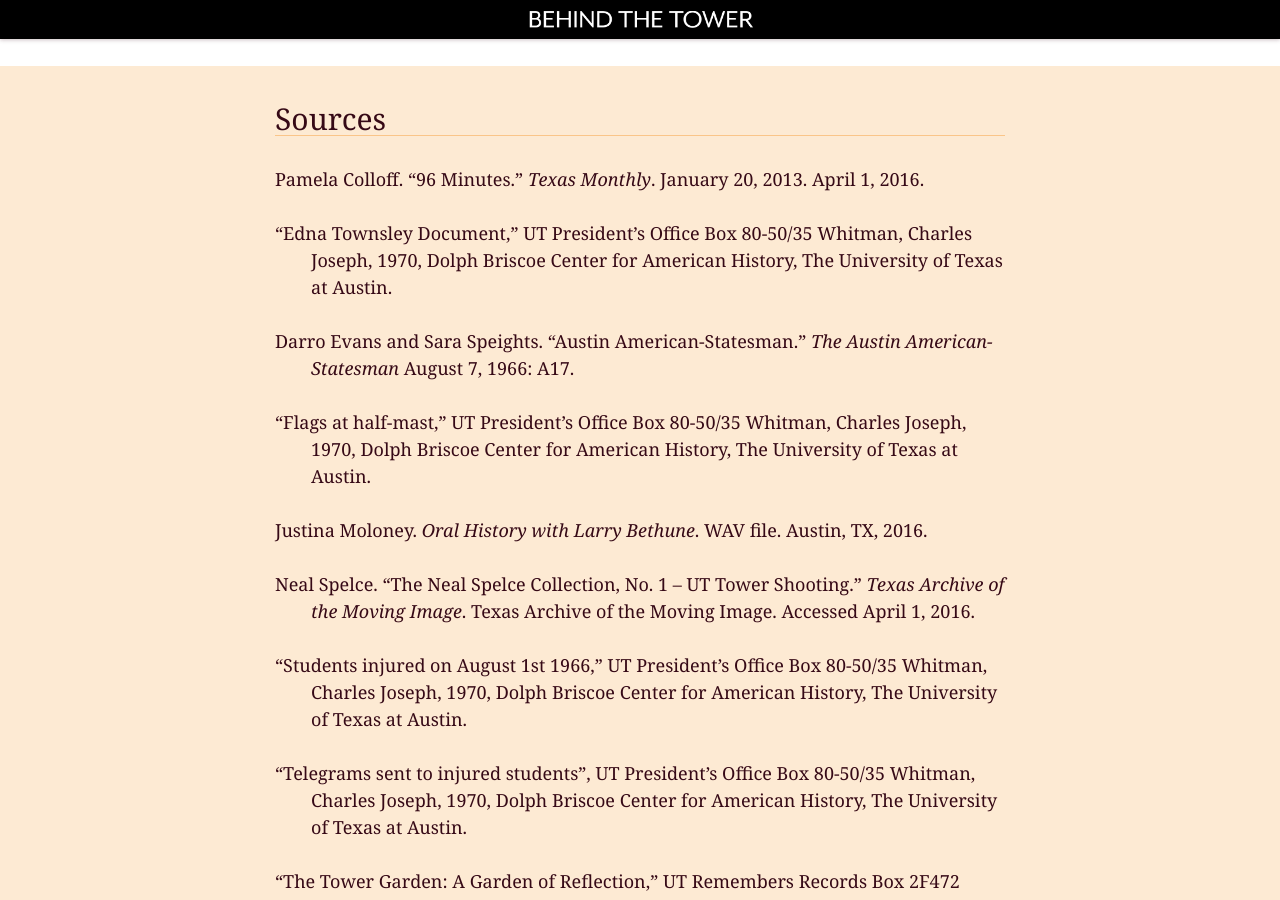
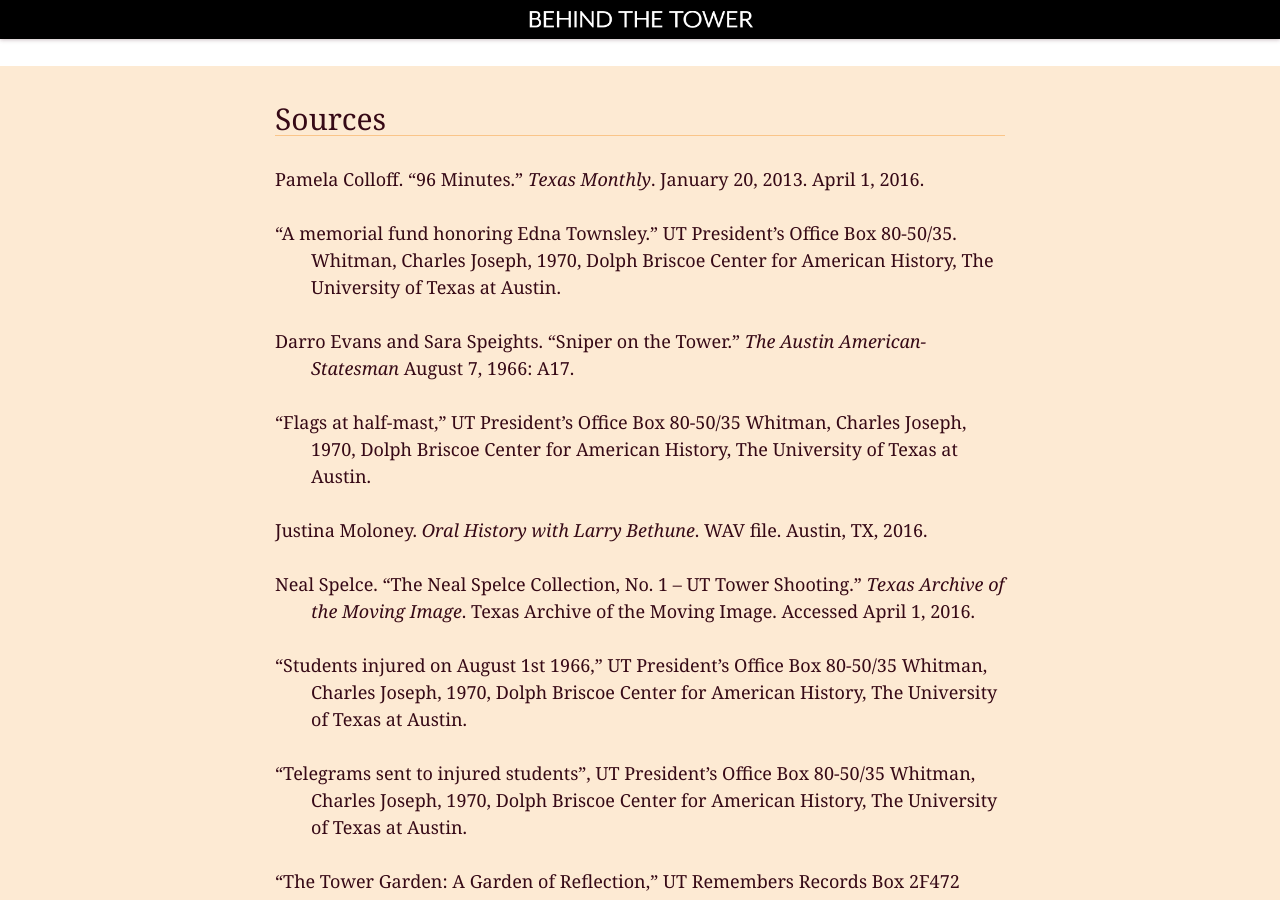
Before and after one commit to utexas-public-history/tower, a Jekyll site: the page built from _posts/2016-05-01-09-moloney-university-response.md, in a window 1280 px wide and 900 px high, scrolled down 6295 px. Built offline with Jekyll 4.4.1, drawn with Linux system fonts in a browser that asks for light colours.

Commit message:
Update citations on Moloney citations

```diff
--- a/_posts/2016-05-01-09-moloney-university-response.md
+++ b/_posts/2016-05-01-09-moloney-university-response.md
@@ -74,9 +74,9 @@
 
 Pamela Colloff. “96 Minutes.” _Texas Monthly_. January 20, 2013. April 1, 2016.
 
-“Edna Townsley Document,” UT President’s Office Box 80-50/35 Whitman, Charles Joseph,  1970, Dolph Briscoe Center for American History, The University of Texas at Austin.
+“A memorial fund honoring Edna Townsley.” UT President’s Office Box 80-50/35. Whitman, Charles Joseph, 1970, Dolph Briscoe Center for American History, The University of Texas at Austin.
 
-Darro Evans and Sara Speights. “Austin American-Statesman.” _The Austin American-Statesman_ August 7, 1966: A17.
+Darro Evans and Sara Speights. “Sniper on the Tower.” _The Austin American-Statesman_ August 7, 1966: A17.
 
 “Flags at half-mast,” UT President’s  Office Box 80-50/35 Whitman, Charles Joseph, 1970, Dolph Briscoe Center for American History, The University of Texas at Austin.
 
```
